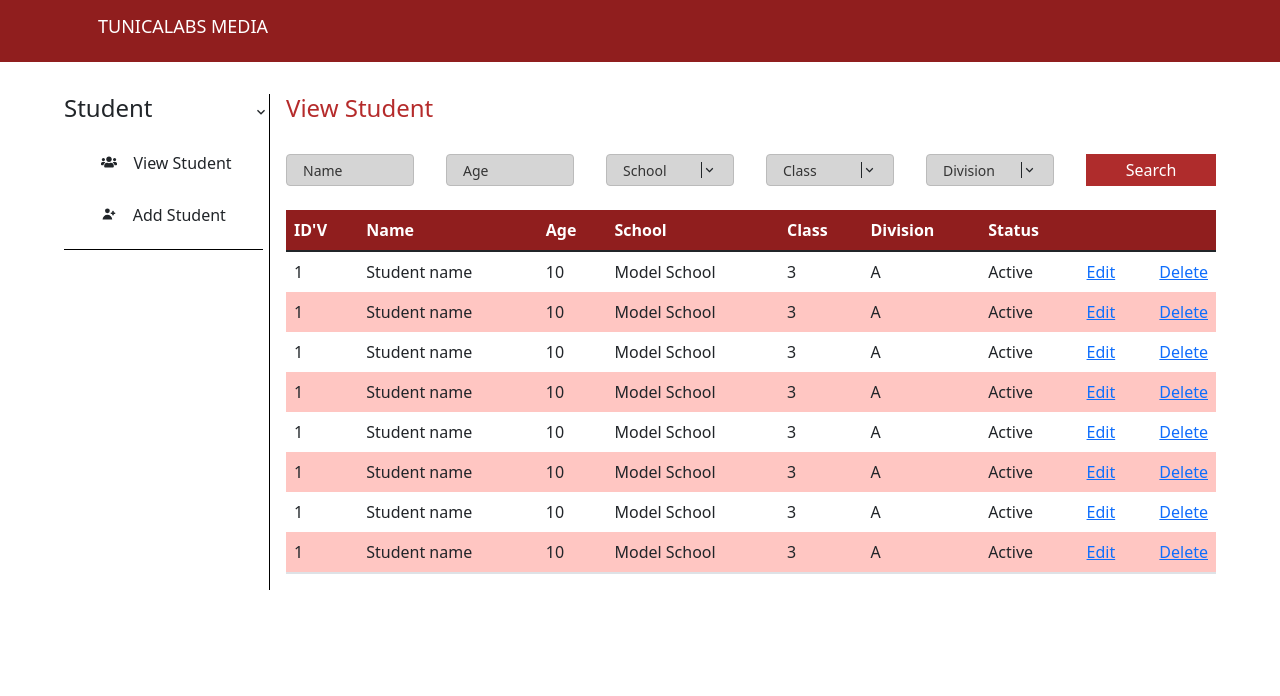
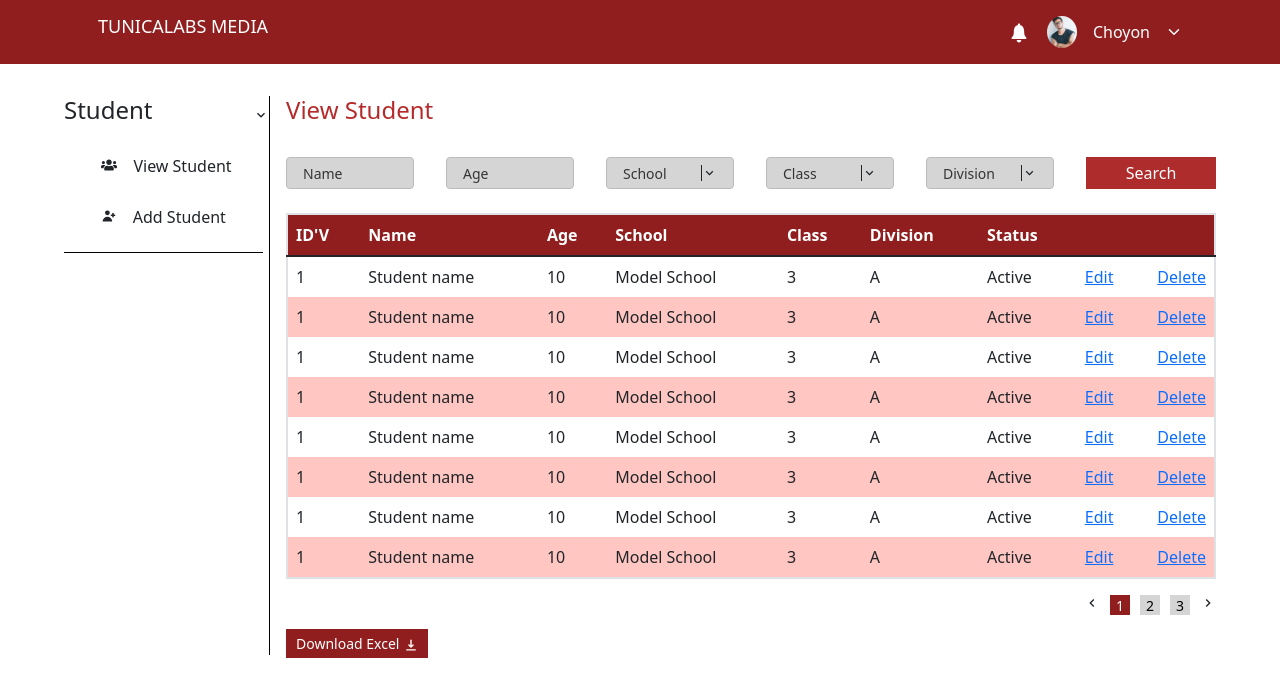
Before and after one commit to choyondas/tunicalabs-test, a React (Create React App) app: page /student-dashboard in a window 1280 px wide. Shown: the top 696 px of the page. Built offline with nearby package versions, Linux system fonts and the light colour scheme.

Commit message:
done student page

```diff
--- a/src/components/Dashboard/Student/Student.css
+++ b/src/components/Dashboard/Student/Student.css
@@ -125,6 +125,63 @@ tbody tr:nth-child(odd){
 
 }
 table{
-    border-bottom: 2px solid black;
+    border: 2px solid black;
 
 }
+
+
+.pagination  p{
+    background-color:#d5d5d5;
+    width:20px;
+    height:20px;
+    text-align:center;
+    color:black;
+    font-size:14px;
+
+}
+.pagination .pageItem1 p{
+    background-color:#901e1e;
+    width:20px;
+    height:20px;
+    text-align:center;
+    color:white;
+
+}
+.pagination {
+    display: flex;
+    justify-content: flex-end;
+    gap:10px;
+
+
+}
+
+.download span{
+
+
+
+    background-color:#901e1e;
+    padding:5px 10px;
+    color:white;
+    font-weight:500;
+    font-size: 14px;
+
+}
+
+.container .navlogo{
+    display:flex;
+    justify-content: space-between;
+}
+.container .navlogo img{
+    width:30px;
+    border-radius:50%;
+}
+.container .info{
+   display:flex;
+   gap:1rem;
+   align-items:center;
+   justify-content:center;
+   color:white;
+}
+.container .info p{
+   margin-bottom:0px;
+}
--- a/src/components/Dashboard/Student/Student.js
+++ b/src/components/Dashboard/Student/Student.js
@@ -4,14 +4,38 @@ import { MdKeyboardArrowDown } from 'react-icons/md';
 import { FaUsers } from 'react-icons/fa';
 import { HiUserAdd } from 'react-icons/hi';
 import Table from 'react-bootstrap/Table';
+import { MdKeyboardArrowLeft } from 'react-icons/md';
+import { MdKeyboardArrowRight } from 'react-icons/md';
+import { HiDownload } from 'react-icons/hi';
+import { IoIosNotifications } from 'react-icons/io';
+import { IoIosArrowDown } from 'react-icons/io';
+import user from '../../../images/user.jpeg'
+
+
 
 const Student = () => {
     return (
         <div>
             <div className="header" >
                 <div className="container">
-                    <nav >
-                        <h2>TUNICALABS MEDIA</h2>
+                    <nav className="navlogo">
+                        <div className="logo">
+                            <h2>TUNICALABS MEDIA</h2>
+                        </div>
+                        <div className="info">
+                            <span>
+                                <IoIosNotifications style={{ color:'white', fontSize:'24px'}} />
+
+                            </span>
+                            <div className="img">
+                                <img src={user}alt="" />
+                            </div>
+                            <p>Choyon</p>
+
+                                <IoIosArrowDown/>
+
+
+                        </div>
                     </nav>
                 </div>
             </div>
@@ -195,7 +219,30 @@ const Student = () => {
       </tbody>
                     </Table>
 
+                    <div className="pagination">
+                        <MdKeyboardArrowLeft/>
 
+                        <div className="pageItem1">
+                            <p>1</p>
+                        </div>
+                        <div className="pageItem">
+                            <p>2</p>
+                        </div>
+                        <div className="pageItem">
+                            <p>3</p>
+                        </div>
+                        <MdKeyboardArrowRight/>
+                    </div>
+
+                    <div className="download">
+                        <span>
+
+                            Download Excel
+                            <HiDownload  style ={{marginLeft:'5px'}} />
+
+                        </span>
+
+                    </div>
 
 
 
```
Also changed, not shown: src/images/user.jpeg (added).
